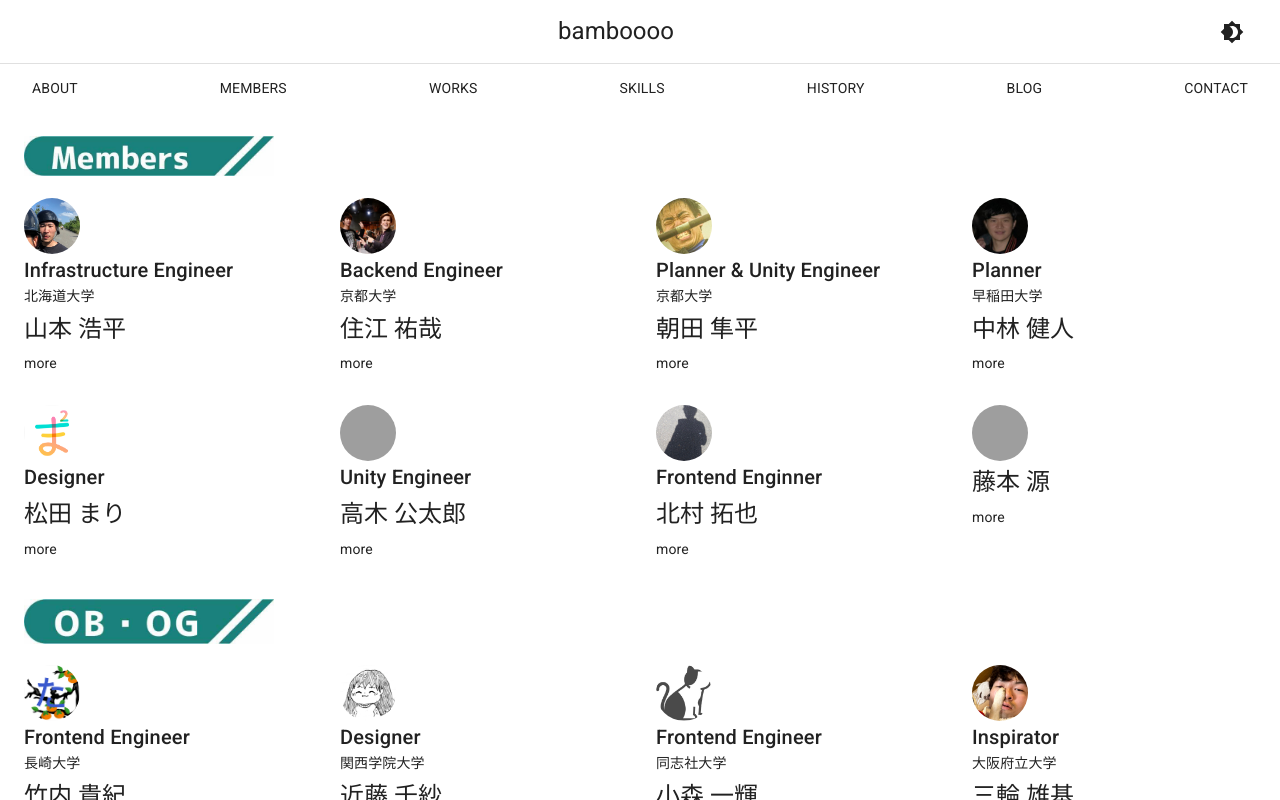
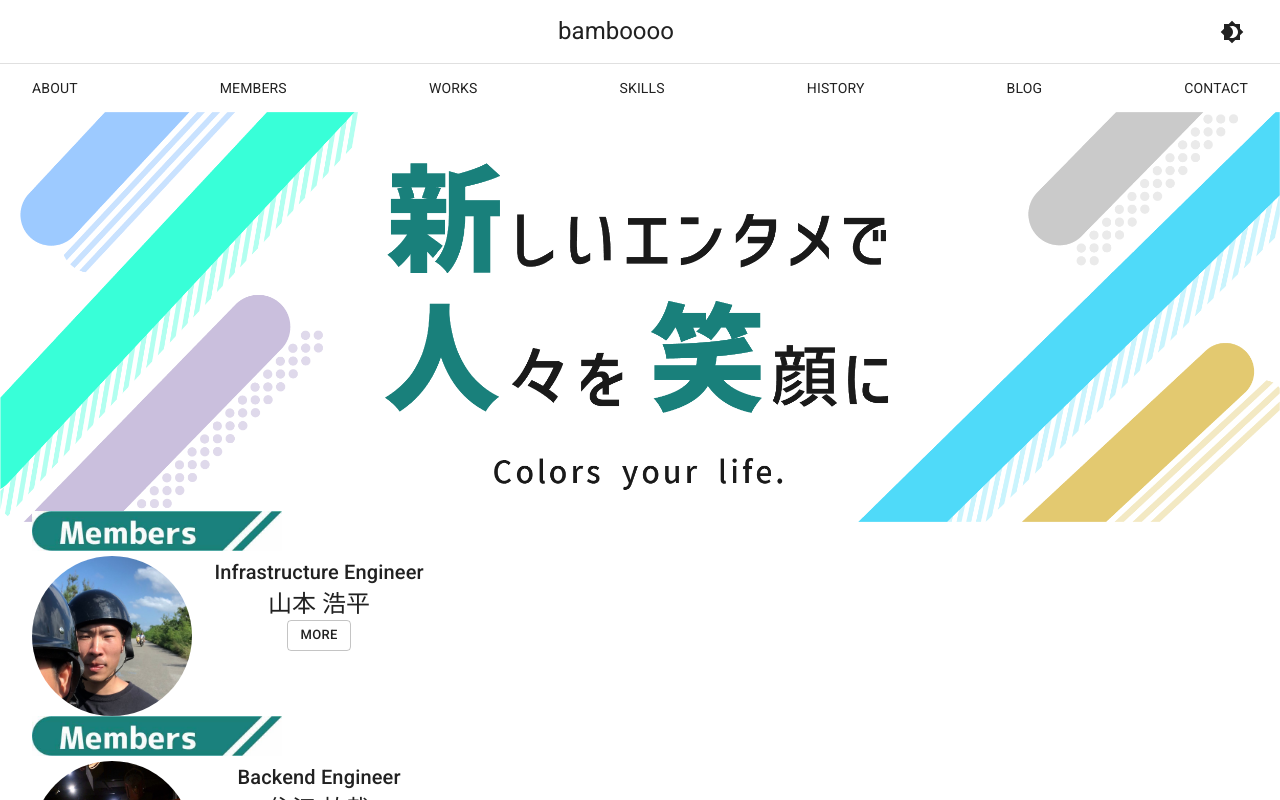
Before and after one commit to bamboooo-dev/bamboooo-hp, a Next.js app: page /members in a window 1280 px wide. Shown: the top 800 px of the page. Built offline with nearby package versions, Linux system fonts and the light colour scheme; grey boxes are pictures that could not be loaded.

Commit message:
mapのやり方とdialogわからん、教えて

```diff
--- a/pages/members.js
+++ b/pages/members.js
@@ -1,4 +1,4 @@
-import { makeStyles } from '@material-ui/core';
+import { ListItemText, makeStyles } from '@material-ui/core';
 import Avatar from '@material-ui/core/Avatar';
 import Box from '@material-ui/core/Box';
 import blue from '@material-ui/core/colors/blue';
@@ -9,15 +9,27 @@ import GitHubIcon from '@material-ui/icons/GitHub';
 import HomeIcon from '@material-ui/icons/Home';
 import InstagramIcon from '@material-ui/icons/Instagram';
 import TwitterIcon from '@material-ui/icons/Twitter';
-import React from 'react';
+import List from '@material-ui/core/List';
+import ListItem from '@material-ui/core/ListItem';
+import ListItemIcon from '@material-ui/core/ListItemIcon';
+import Button from '@material-ui/core/Button';
+import Dialog from '@material-ui/core/Dialog';
+import DialogContent from '@material-ui/core/DialogContent';
+import React, { useState } from 'react';
 
 const useStyles = makeStyles((theme) => ({
-  large: {
-    width: theme.spacing(7),
-    height: theme.spacing(7),
+  mainImage:{
+    width:'100%',
+    paddingLeft: '0',
+    paddingRight: '0',
   },
-  mainContainer: {
-    marginTop: theme.spacing(3),
+  memberAvater: {
+    width: '160px',
+    height: '160px',
+    float: 'left',
+  },
+  memberContainer: {
+    width:'100%',
   },
   mediamember:{
     width:"250px"
@@ -25,6 +37,13 @@ const useStyles = makeStyles((theme) => ({
     mediaOBOG:{
       width:"250px"
     },
+  memberList:{
+    display:'flex',
+    flexFlow:'column',
+    justifyContent:'sapce-around',
+    alignItems:'center',
+    height:'160px',
+  }
 }))
 
 
@@ -32,31 +51,59 @@ const useStyles = makeStyles((theme) => ({
 function Member(props) {
   const { member } = props;
   const classes = useStyles();
+  const [open, setopen] = useState(false);
+  const handleClickOpen = () => {setopen(true);};
+  const handleClose = () => {setopen(false);};
 
 
   return (
-    <Grid item xs={12} md={3}>
-      {member.avatar ? (
-        <Avatar alt={member.name} src={member.avatar} className={classes.large} />
-      ):(
-        <Avatar alt={member.name} src="/static/images/avatar/3.jpg" className={classes.large} />
-      )}
-      <Typography variant="h6">
+    <>
+    <Container className={classes.memberContainer}>
+       <img src='/member.jpg' className={classes.mediamember} />
+       <Grid container>
+        {/*ここにメンバーをmapで全て入れ込みたい*/}
+        <Grid item xs={4} container >
+          <Grid item xs={5}>
+            <Avatar alt={member.name} src={member.avatar} className={classes.memberAvater} />
+          </Grid>
+          <Grid item xs={7}>
+            <Box className={classes.memberList}>
+              <Typography variant="h6" >
                 {member.position}
               </Typography>
-      <Typography variant="subtitle2" gutterBottom>
-        {member.university}
-      </Typography>
-      <Typography variant="h5" gutterBottom>
+              <Typography variant="h5" >
                 {member.name}
               </Typography>
-      <Typography variant="body1" gutterBottom>
-        {member.description}
+              <Button variant='outlined' size='small'
+                onClick={() => {handleClickOpen}}>
+                more
+              </Button>
+            </Box>
+          </Grid>
+
+        </Grid>
+
+
+
+
+      </Grid>
+    </Container>
+
+    <Dialog open={open} onClose={handleClose}>
+      <Grid container>
+        <Grid item xs={5}>
+            <Avatar alt={member.name} src={member.avatar} className={classes.memberAvater} />
+        </Grid>
+        <Grid item xs={7}>
+          <Box className={classes.memberList}>
+            <Typography variant="h6" >
+              {member.position}
             </Typography>
-      <Box
-        display="flex"
-        alignItems="center"
-      >
+            <Typography variant="h5" >
+              {member.name}
+            </Typography>
+
+            <Box display="flex" alignItems="center">
               {member.twitter && (
               <Box mr={0.5}>
                 <a href={member.twitter} target="_blank">
@@ -95,41 +142,32 @@ function Member(props) {
                   </a>
                 </Box>
               )}
+            </Box>
 
-
-       {/* moreを押したら詳細が出てくるようにしたい*/}
-        <buttom onClick ={()=>{
-          console.log('自己紹介')
-        }}>
-          more
-        </buttom>
           </Box>
         </Grid>
+        <Box>
+          <Typography>意気込みを一言</Typography>
+          <Typography>{member.ikigomi}</Typography>
+          <Typography>メンバーから一言-------</Typography>
+          <Typography>{member.hitokoto}</Typography>
+        </Box>
+      </Grid>
+    </Dialog>
+    </>
+
   )
 }
 
-
-
-
-
-
-
-{/*colorsyourlifeのコンポーネントが表示されるようにしたい */}
-const attaraiina =() =>{
+{/*後に画像は差し替えてサイズ調整*/}
+const MainImage=() =>{
   const classes = useStyles();
 
   return(
-    <>
-     <div>
-       {/*memberの一番上の画像*/}
-       <img
-          src='/attaraiina.jpg'
-          className={classes.mediaattaraiina}
-          />
-     </div>
-    </>
+    <img src='/home_top.png' className={classes.mainImage}/>
   )
 }
+
 
 
 const members = [
@@ -262,14 +300,13 @@ export default function Members() {
 
 
   return (
+    <>
+    <MainImage />
     <Container className={classes.mainContainer}>
       <Box>
-        <Typography variant="h4" gutterBottom>
-        <img
-        src='/member.jpg'
-        className={classes.mediamember}
-        />
-        </Typography>
+
+
+
         <Grid container spacing={4}>
           {members.map((member) => (
             <Member key={member.name} member={member} />
@@ -290,5 +327,6 @@ export default function Members() {
         </Grid>
       </Box>
     </Container>
+    </>
   );
 }
```
Lines whose indentation alone changed are shown as unchanged.
